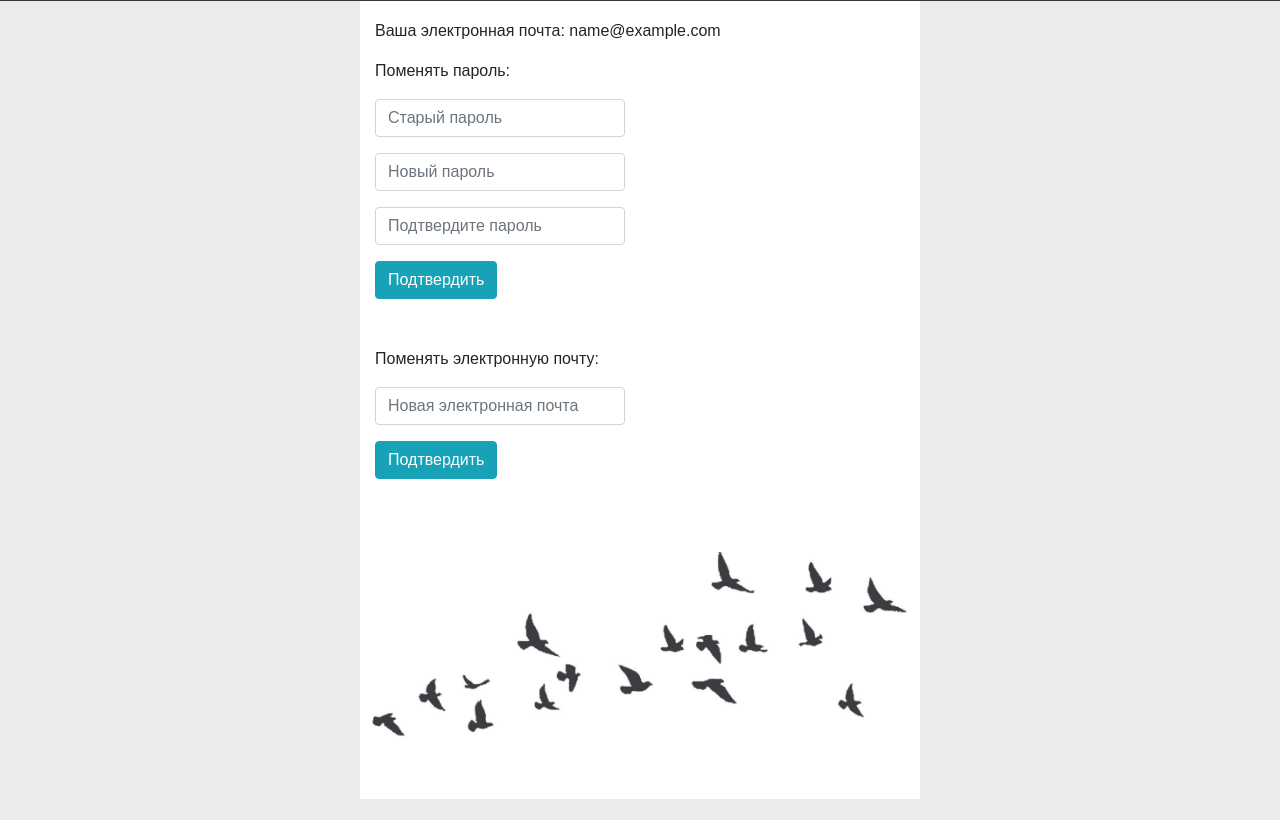
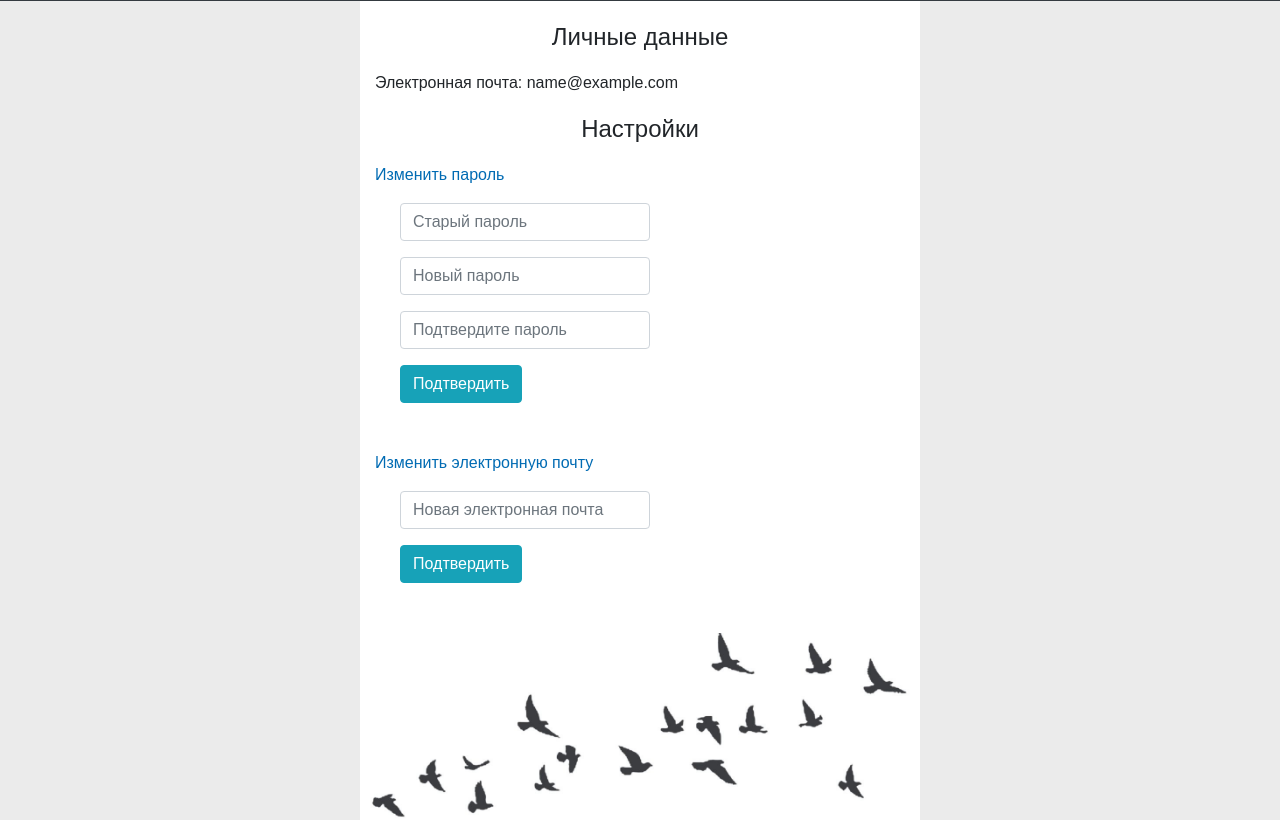
Before and after one commit to Cagey7/chatter, a Flask app: page /profile in a window 1280 px wide. Shown: the part 61-881 px from the top of the page. Before the commit the page ends 860 px from the top, so only its background shows below. Run offline with Flask 3, Linux system fonts and the light colour scheme; the visitor is signed in with stand-in values (Sample User, id 1); data that the repository does not hold is empty; some libraries are stand-ins or nearby versions.

Commit message:
Changed styles of msg info and images

```diff
--- a/app/static/styles/base.css
+++ b/app/static/styles/base.css
@@ -110,3 +110,9 @@ body {
     font-size: 16px;
     margin-right: 15px;
 }
+
+
+.text-myinfo {
+    text-align: center;
+    font-size: 20px;
+}
--- a/app/templates/auth/login.html
+++ b/app/templates/auth/login.html
@@ -26,7 +26,7 @@
                     {{ form.submit(class="btn btn-lg btn-info btn-block mt-4", type="submit")}}
                 </form>
             </div>
-            <img src="/static/images/birds.jpeg" style="width: 560px; position: absolute; bottom: 0; max-width: 100%;">
+            <img src="/static/images/birds.jpeg" style="width: 560px; margin-top: 100px;">
         </div>
     </div>
 </div>
--- a/app/templates/auth/profile.html
+++ b/app/templates/auth/profile.html
@@ -9,10 +9,12 @@
     <div class="row" style="min-height: 100vh;">
         <div class="mx-auto center_block" style="width: 560px;">
             <div class="container">
-                <p>Ваша электронная почта: {{ current_user.email }}</p>
-                <form action="\change_password" method="post">
+                <p style="text-align: center; font-size: 24px;">Личные данные</p>
+                <p>Электронная почта: {{ current_user.email }}</p>
+                <p style="text-align: center; font-size: 24px;">Настройки</p>
+                <p style="color: rgb(0, 107, 179);">Изменить пароль</p>
+                <form action="\change_password" method="post" style="margin-left: 25px;">
                     {{ form_psswd.hidden_tag() }}
-                    <p>Поменять пароль:</p>
                     <div class="form-group">{{ form_psswd.old_password(class="form-control", placeholder="Старый пароль", style="width: 250px;")}}</div>
                     <div class="form-group">{{ form_psswd.password(class="form-control", placeholder="Новый пароль", style="width: 250px;")}}</div>
                     <div class="form-group">{{ form_psswd.confirm_password(class="form-control", placeholder="Подтвердите пароль", style="width: 250px;")}}</div>
@@ -24,9 +26,9 @@
                     {{ form_psswd.submit(type="submit", class="btn btn-info")}}
                 </form>
                 <br><br>
-                <form action="\change_email" method="post">
+                <p style="color: rgb(0, 107, 179);">Изменить электронную почту</p>
+                <form action="\change_email" method="post" style="margin-left: 25px;">
                     {{ form_email.hidden_tag() }}
-                    <p>Поменять электронную почту:</p>
                     <div class="form-group">{{ form_email.email(class="form-control", placeholder="Новая электронная почта", style="width: 250px;")}}</div>
                     {% for category, message in get_flashed_messages(with_categories=True) %}
                         {% if category == "email_messages" %}
@@ -36,7 +38,7 @@
                     {{ form_email.submit(type="submit", class="btn btn-info")}}
                 </form>
             </div>
-            <img src="/static/images/birds.jpeg" style="width: 560px; position: absolute; bottom: 0; max-width: 100%;">
+            <img src="/static/images/birds.jpeg" style="width: 560px; margin-top: 50px;">
         </div>
     </div>
 </div>
--- a/app/templates/auth/register.html
+++ b/app/templates/auth/register.html
@@ -27,7 +27,7 @@
                     {{ form.submit(class="btn btn-lg btn-info btn-block mt-4", type="submit")}}
                 </form>
             </div>
-            <img src="/static/images/birds.jpeg" style="width: 560px; position: absolute; bottom: 0; max-width: 100%;">
+            <img src="/static/images/birds.jpeg" style="width: 560px; margin-top: 100px;">
         </div>
     </div>
 </div>
--- a/app/templates/replies.html
+++ b/app/templates/replies.html
@@ -9,7 +9,8 @@
     <div class="row" style="min-height: 100vh;">
         <div class="mx-auto center_block" style="width: 560px; background: url(/static/images/chatbg.jpeg);">
             <div class="container">
-                <div style="text-align: center;">Ваши неотвеченные переписки</div>
+                {% if unanswered_chats %}
+                    <div class="text-myinfo" style="text-align: center; font-size: 20px;">Ваши неотвеченные переписки</div>
                     {% for chat_id, message in unanswered_chats %}
                         {% set chat_id = chat_id %}
                         <a class="unanswered_chat_link" href="{{ url_for('main.chat', chat_id=chat_id ) }}" style="text-decoration: none; color:black">
@@ -18,6 +19,9 @@
                             </div>
                         </a>
                     {% endfor %}
+                {% else %}
+                    <div class="text-myinfo">У вас нет неотвеченных переписок</div>
+                {% endif %}
             </div>
         </div>
     </div>
```
Also changed, not shown: app/templates/index.html (+3 -5 lines). Lines whose indentation alone changed are shown as unchanged.
